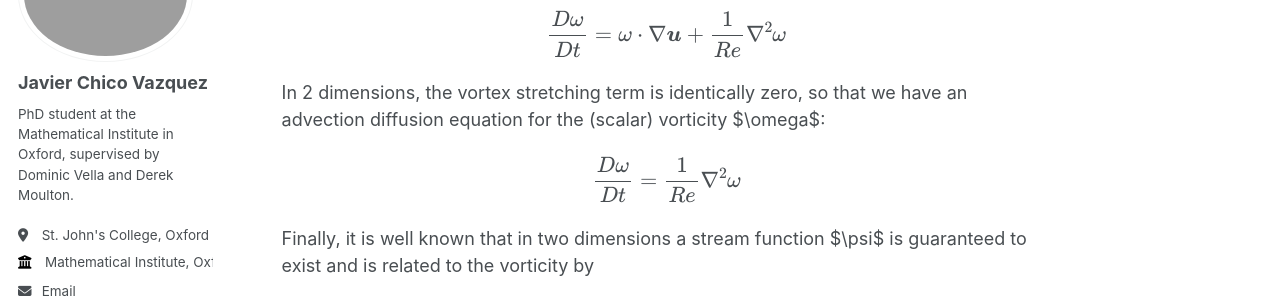
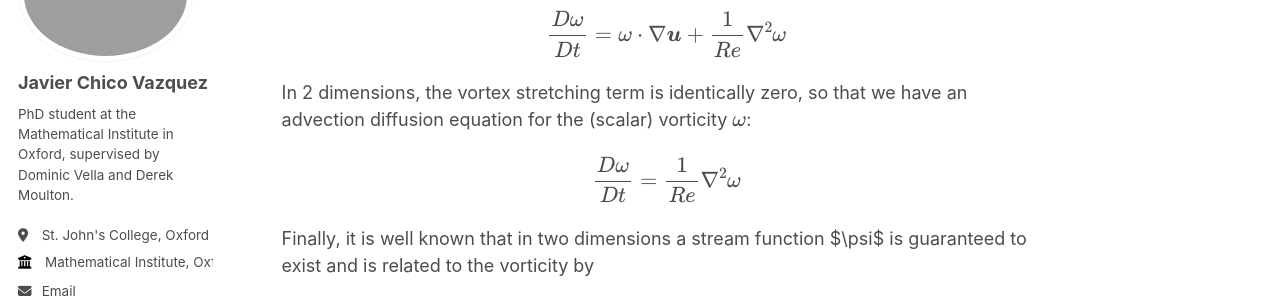
Before and after one commit to JavierChico/JavierChico.github.io, a Jekyll site: the page built from _posts/2024-08-12-vorticity_eq.md, in a window 1280 px wide and 900 px high, scrolled down 339 px. Shown: the part 178-478 px from the top of the window. Built offline with Jekyll 4.4.1, drawn with Linux system fonts in a browser that asks for light colours; some web fonts are replaced.

```diff
--- a/_posts/2024-08-12-vorticity_eq.md
+++ b/_posts/2024-08-12-vorticity_eq.md
@@ -19,7 +19,7 @@ The pressure gradient can be problematic in CFD algorithms, as there are no expl
 
 $$\frac{D\omega}{Dt} = \omega\cdot\nabla \boldsymbol{u}+\frac{1}{Re}\nabla^2\omega$$
 
-In 2 dimensions, the vortex stretching term is identically zero, so that we have an advection diffusion equation for the (scalar) vorticity $\omega$:
+In 2 dimensions, the vortex stretching term is identically zero, so that we have an advection diffusion equation for the (scalar) vorticity \\(\omega\\):
 
 $$\frac{D\omega}{Dt} = \frac{1}{Re}\nabla^2\omega$$
 
```
